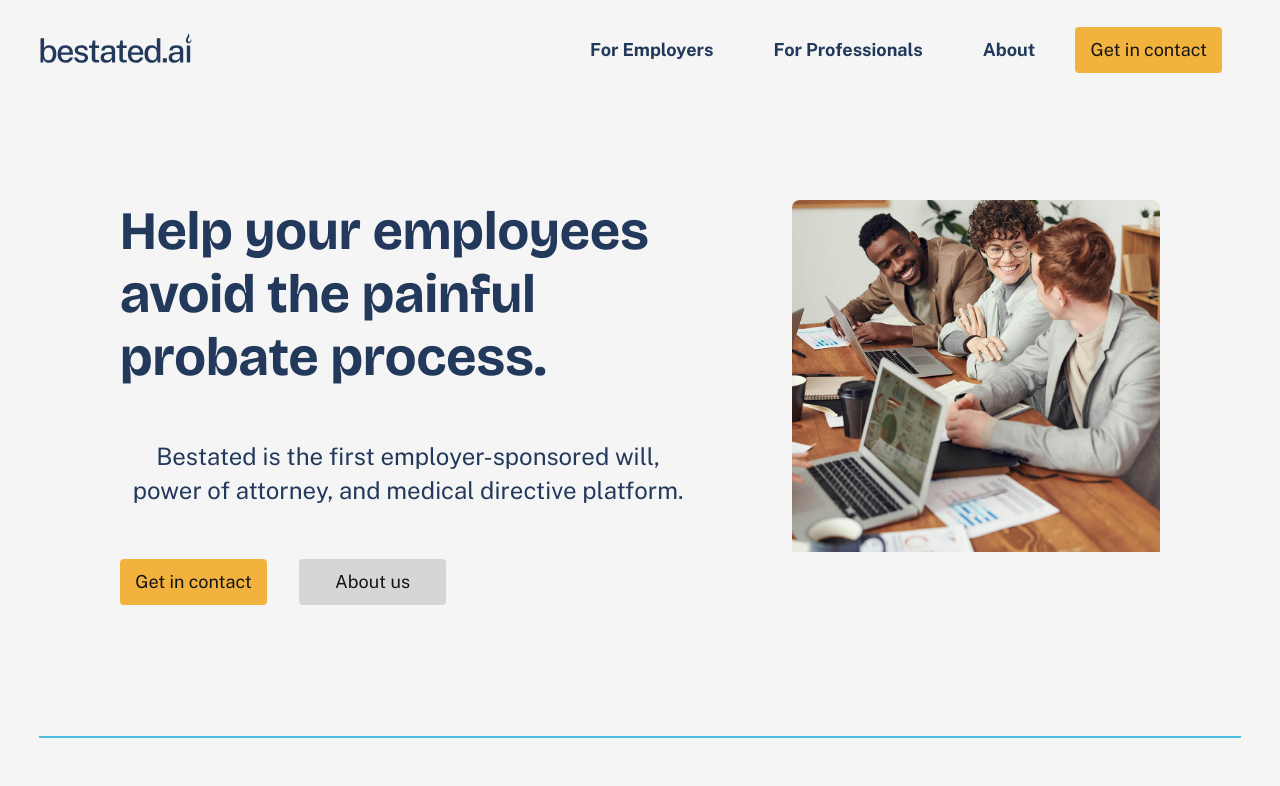
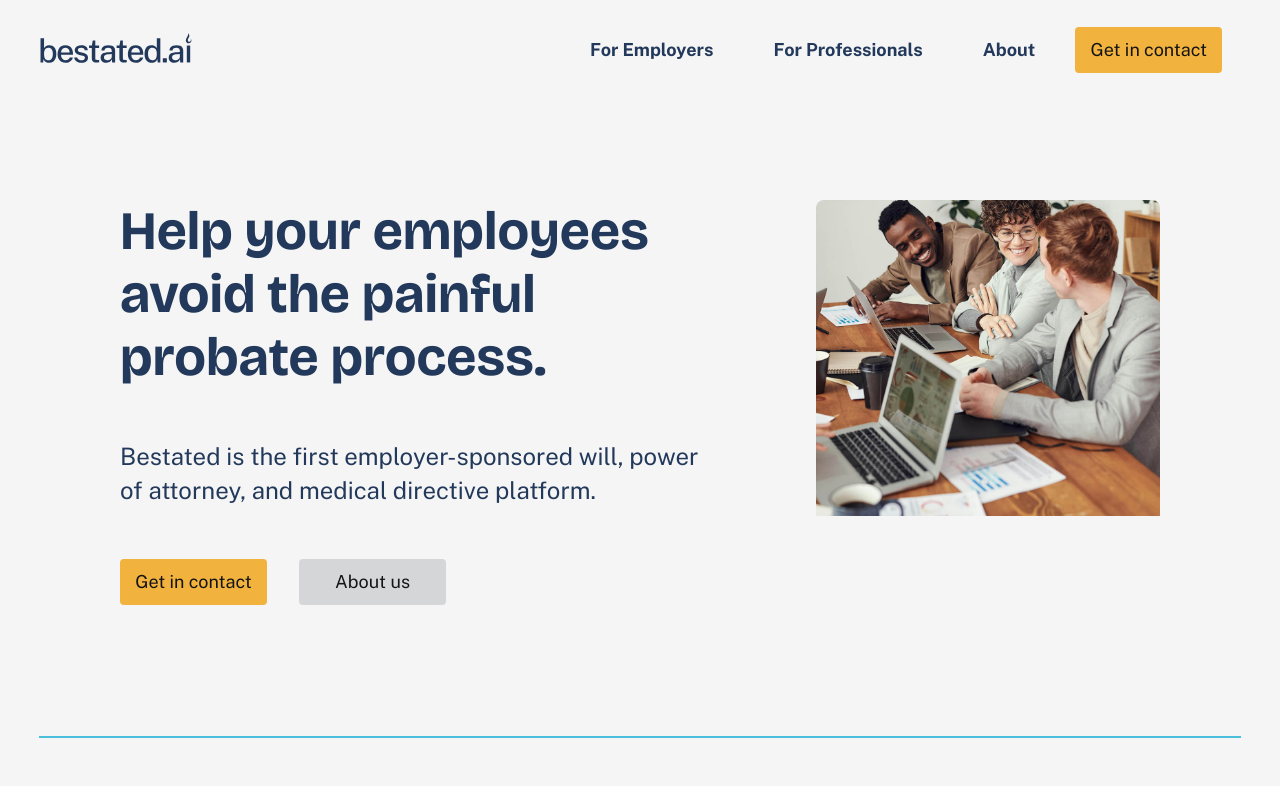
Before and after one commit to chenathy/bestated-ai, a React app: page /bestated-ai in a window 1280 px wide. Shown: the top 786 px of the page. Built offline with nearby package versions, Linux system fonts and the light colour scheme.

Commit message:
updated hero desktop

```diff
--- a/src/components/Hero/Hero.css
+++ b/src/components/Hero/Hero.css
@@ -1,67 +1,12 @@
 /* Desktop */
 @media (min-width: 769px) {
     .hero {
-        /* width: 1200px; */
         max-height: 628px;
         padding: 100px 120px 100px 120px;
         gap: 96px;
 
         display: flex;
         justify-content: center;
-    }
-
-    .hero .text-and-btn {
-        width: 576px;
-        max-height: 471px;
-        gap: 32px;
-        font-weight: 400;
-
-        display: grid;
-
-    }
-
-    .hero .text-and-btn h1 {
-        width: 576px;
-        max-height: 189px;
-        font-family: 'Bricolage Grotesque';
-        font-size: 54px;
-        font-weight: 600;
-        line-height: 63px;
-        text-align: left;
-        color: var(--navy);
-        margin: 0;
-    }
-
-    .hero .text-and-btn h4 {
-        width: 576px;
-        max-height: 118px;
-        font-family: 'Public Sans', sans-serif;
-        font-weight: 400;
-        font-size: 28px;
-        line-height: 39.2px;
-        color: var(--navy);
-        margin: 0;
-    }
-
-    .hero .text-and-btn p {
-        font-family: 'Public Sans';
-        font-size: 24px;
-        font-weight: 400;
-        line-height: 33.6px;
-        text-align: left;
-        color: var(--navy);
-    }
-
-    .hero .text-and-btn span {
-        font-weight: 600;
-        text-decoration: underline;
-    }
-
-    .hero .text-and-btn .btn {
-        display: flex;
-        max-width: 360px;
-        height: 50px;
-        gap: 32px;
     }
 
     .hero .img-container {
@@ -124,33 +69,4 @@
         padding: 0 20px 0 20px;
     }
 
-    /* .hero .text-and-btn h1 {
-        height: 95px;
-        font-family: 'Bricolage Grotesque';
-        font-weight: 600;
-        font-size: 28px;
-        line-height: 31.5px;
-        color: var(--navy);
-    }
-
-    .hero .text-and-btn h4 {
-        height: 76px;
-        font-family: 'Public Sans', sans-serif;
-        font-weight: 400;
-        line-height: 25.2px;
-        font-size: 18px;
-        line-height: 25.2px;
-        color: var(--navy);
-    }
-
-    .hero .text-and-btn .btn {
-        max-height: 102px;
-        padding: 0 28.5px 0 28.5px;
-        gap: 16px;
-
-        display: flex;
-        flex-direction: column;
-        align-items: center;
-        justify-content: center;
-    } */
 }
--- a/src/components/Hero/index.js
+++ b/src/components/Hero/index.js
@@ -1,7 +1,6 @@
 import React from 'react';
 import { useNavigate } from 'react-router-dom';
 import { useMediaQuery } from 'react-responsive';
-import Button from '../Button';
 import TextAndBtn from '../Text-and-Btn';
 import './Hero.css';
 
@@ -18,7 +17,9 @@ const HeroComponent = ({title, supportText, heroLogo, buttonsArray, ...props}) =
     }
 
     const titleFormatted = <h1>{title}</h1>
-    const supportTextFormatted = <p style={{color: `var(--navy)`, textAlign: 'center'}}>{supportText}</p>
+    const supportTextFormatted = <p style={{color: `var(--navy)`, textAlign: `${isDesktop ? 'left' : 'center' }`}}>
+        {supportText}
+    </p>
 
     return (
         <div className='hero'>
--- a/src/components/Text-and-Btn/Text-and-Btn.css
+++ b/src/components/Text-and-Btn/Text-and-Btn.css
@@ -20,6 +20,17 @@
         font-size: 18px;
         line-height: 25.2px;
         letter-spacing: 0.03em;
+        margin: 0;
+    }
+
+    .text-and-btn .group h1 {
+        width: 576px;
+        max-height: 189px;
+        font-family: 'Bricolage Grotesque';
+        font-size: 54px;
+        font-weight: 600;
+        line-height: 63px;
+        color: var(--navy);
         margin: 0;
     }
 
@@ -81,7 +92,7 @@
         font-family: 'Bricolage Grotesque';
         font-weight: 600;
         font-size: 30px;
-        line-height: 31.5px;
+        line-height: 33px;
         color: var(--navy);
         text-align: center;
         margin: 0;
```
